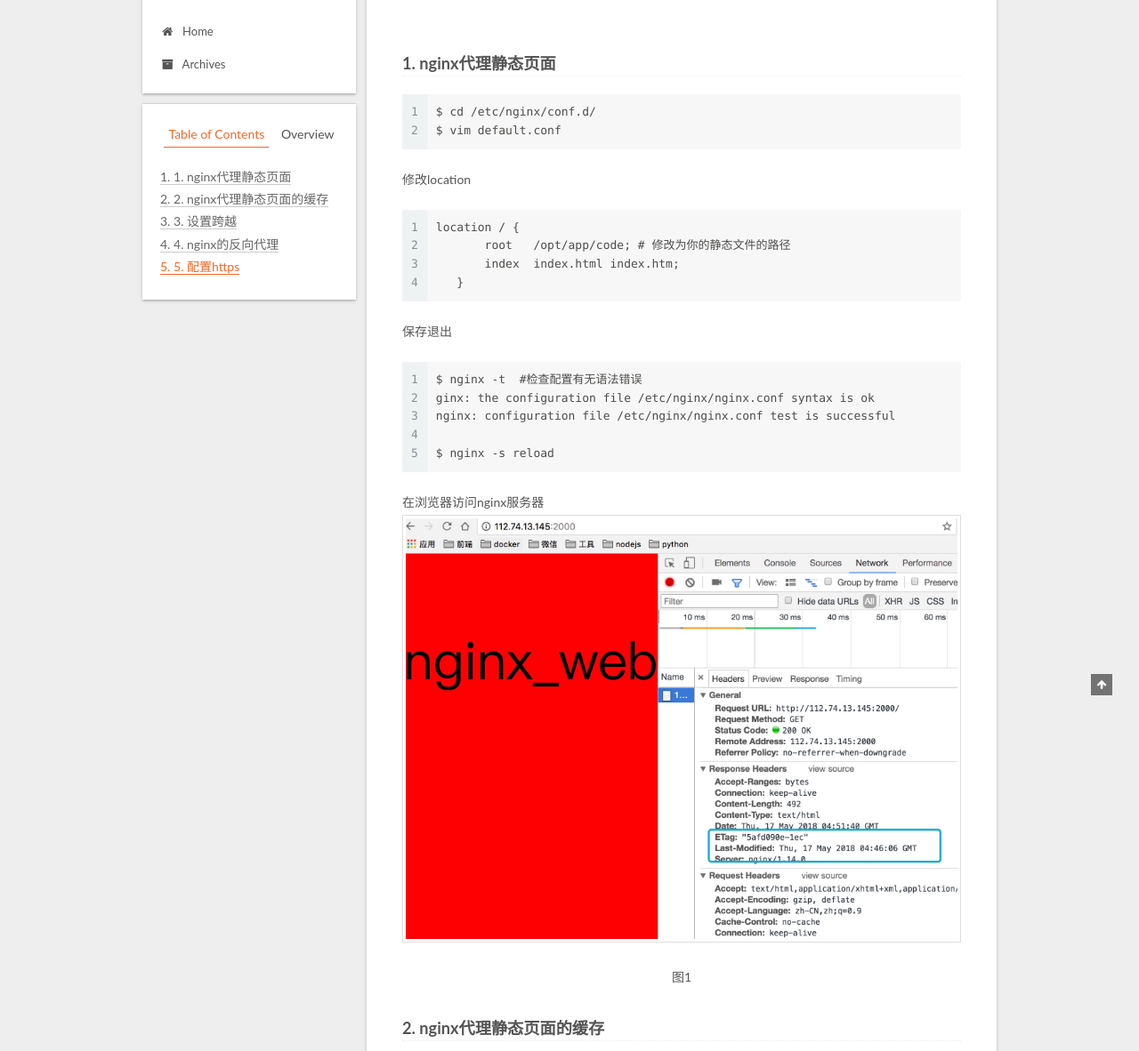
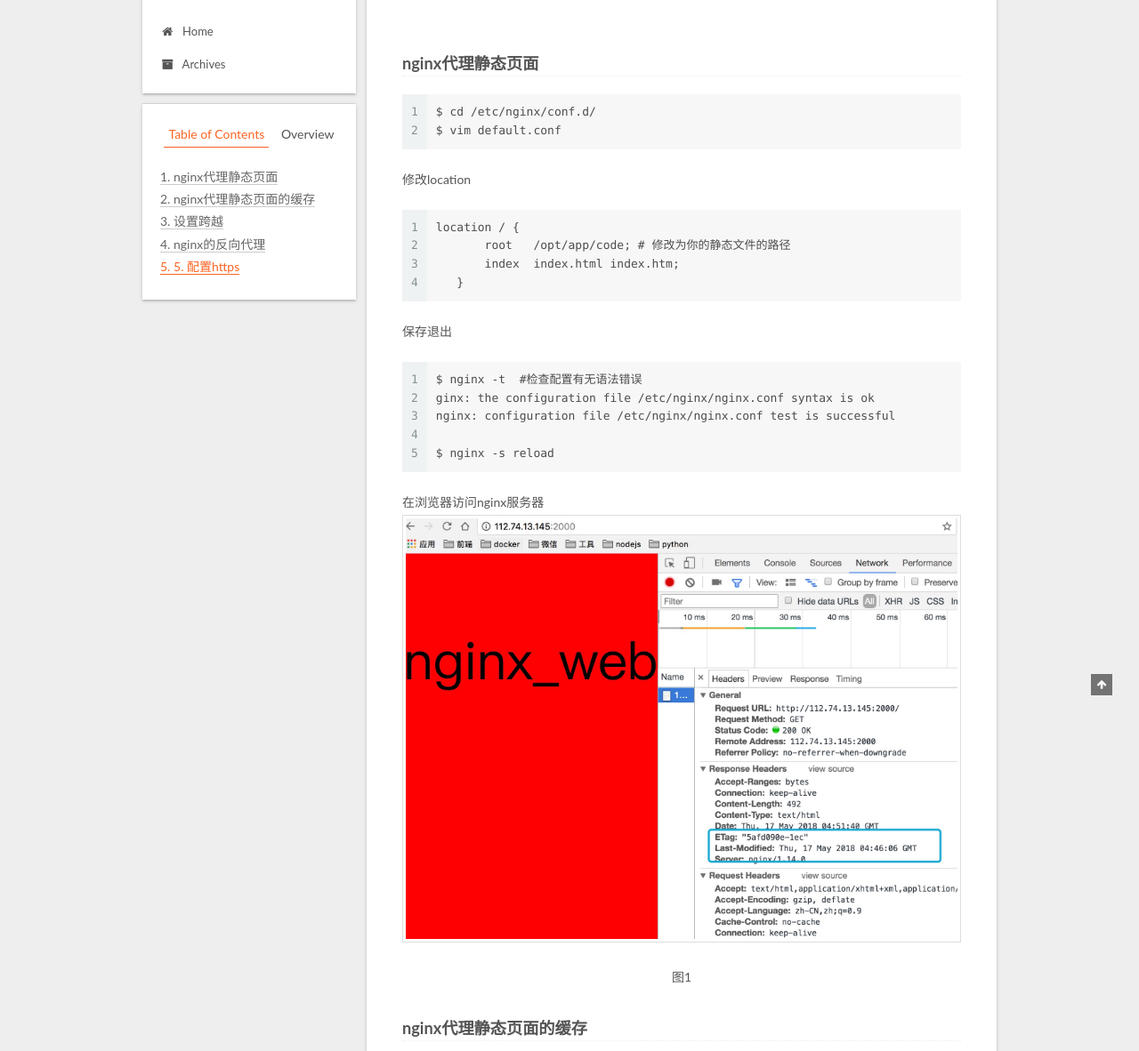
Before and after one commit to yijieyan/yijieyan.github.io, a plain HTML site: page 2018/05/17/nginx_web/index.html in a window 1280 px wide. Shown: the part 118-1300 px from the top of the page at 89% size. Drawn offline with Linux system fonts and the light colour scheme.

Commit message:
Site updated: 2018-05-17 17:02:03

```diff
--- a/2018/05/17/nginx_web/index.html
+++ b/2018/05/17/nginx_web/index.html
@@ -79,23 +79,23 @@
 
 
 
-<meta name="description" content="1. nginx代理静态页面12$ cd /etc/nginx/conf.d/$ vim default.conf 修改location 1234location / &amp;#123;       root   /opt/app/code; # 修改为你的静态文件的路径       index  index.html index.htm;   &amp;#125; 保存退出12345$ nginx -t  #">
+<meta name="description" content="nginx代理静态页面12$ cd /etc/nginx/conf.d/$ vim default.conf 修改location 1234location / &amp;#123;       root   /opt/app/code; # 修改为你的静态文件的路径       index  index.html index.htm;   &amp;#125; 保存退出12345$ nginx -t  #检查配">
 <meta name="keywords" content="node vue linux mongodb">
 <meta property="og:type" content="article">
 <meta property="og:title" content="nginx 作为web服务器的常用配置">
 <meta property="og:url" content="https://yijieyan.github.io/2018/05/17/nginx_web/index.html">
 <meta property="og:site_name" content="blog">
-<meta property="og:description" content="1. nginx代理静态页面12$ cd /etc/nginx/conf.d/$ vim default.conf 修改location 1234location / &amp;#123;       root   /opt/app/code; # 修改为你的静态文件的路径       index  index.html index.htm;   &amp;#125; 保存退出12345$ nginx -t  #">
+<meta property="og:description" content="nginx代理静态页面12$ cd /etc/nginx/conf.d/$ vim default.conf 修改location 1234location / &amp;#123;       root   /opt/app/code; # 修改为你的静态文件的路径       index  index.html index.htm;   &amp;#125; 保存退出12345$ nginx -t  #检查配">
 <meta property="og:locale" content="zh-CN">
 <meta property="og:image" content="https://yijieyan.github.io/2018/05/17/nginx_web/2.png">
 <meta property="og:image" content="https://yijieyan.github.io/2018/05/17/nginx_web/1.png">
 <meta property="og:image" content="https://yijieyan.github.io/2018/05/17/nginx_web/3.png">
 <meta property="og:image" content="https://yijieyan.github.io/2018/05/17/nginx_web/4.png">
 <meta property="og:image" content="https://yijieyan.github.io/2018/05/17/nginx_web/5.png">
-<meta property="og:updated_time" content="2018-05-17T09:00:30.000Z">
+<meta property="og:updated_time" content="2018-05-17T09:01:51.000Z">
 <meta name="twitter:card" content="summary">
 <meta name="twitter:title" content="nginx 作为web服务器的常用配置">
-<meta name="twitter:description" content="1. nginx代理静态页面12$ cd /etc/nginx/conf.d/$ vim default.conf 修改location 1234location / &amp;#123;       root   /opt/app/code; # 修改为你的静态文件的路径       index  index.html index.htm;   &amp;#125; 保存退出12345$ nginx -t  #">
+<meta name="twitter:description" content="nginx代理静态页面12$ cd /etc/nginx/conf.d/$ vim default.conf 修改location 1234location / &amp;#123;       root   /opt/app/code; # 修改为你的静态文件的路径       index  index.html index.htm;   &amp;#125; 保存退出12345$ nginx -t  #检查配">
 <meta name="twitter:image" content="https://yijieyan.github.io/2018/05/17/nginx_web/2.png">
 
 
@@ -306,14 +306,14 @@
 
 
 
-        <h3 id="1-nginx代理静态页面"><a href="#1-nginx代理静态页面" class="headerlink" title="1. nginx代理静态页面"></a>1. nginx代理静态页面</h3><figure class="highlight plain"><table><tr><td class="gutter"><pre><span class="line">1</span><br><span class="line">2</span><br></pre></td><td class="code"><pre><span class="line">$ cd /etc/nginx/conf.d/</span><br><span class="line">$ vim default.conf</span><br></pre></td></tr></table></figure>
+        <h3 id="nginx代理静态页面"><a href="#nginx代理静态页面" class="headerlink" title="nginx代理静态页面"></a>nginx代理静态页面</h3><figure class="highlight plain"><table><tr><td class="gutter"><pre><span class="line">1</span><br><span class="line">2</span><br></pre></td><td class="code"><pre><span class="line">$ cd /etc/nginx/conf.d/</span><br><span class="line">$ vim default.conf</span><br></pre></td></tr></table></figure>
 <p>修改location</p>
 <figure class="highlight plain"><table><tr><td class="gutter"><pre><span class="line">1</span><br><span class="line">2</span><br><span class="line">3</span><br><span class="line">4</span><br></pre></td><td class="code"><pre><span class="line">location / &#123;</span><br><span class="line">       root   /opt/app/code; # 修改为你的静态文件的路径</span><br><span class="line">       index  index.html index.htm;</span><br><span class="line">   &#125;</span><br></pre></td></tr></table></figure>
 <p>保存退出<br><figure class="highlight plain"><table><tr><td class="gutter"><pre><span class="line">1</span><br><span class="line">2</span><br><span class="line">3</span><br><span class="line">4</span><br><span class="line">5</span><br></pre></td><td class="code"><pre><span class="line">$ nginx -t  #检查配置有无语法错误</span><br><span class="line">ginx: the configuration file /etc/nginx/nginx.conf syntax is ok</span><br><span class="line">nginx: configuration file /etc/nginx/nginx.conf test is successful</span><br><span class="line"></span><br><span class="line">$ nginx -s reload</span><br></pre></td></tr></table></figure></p>
 <p>在浏览器访问nginx服务器<br><img src="/2018/05/17/nginx_web/2.png" alt=""></p>
 <div style="text-align:center;">图1</div>
 
-<h3> 2. nginx代理静态页面的缓存</h3>
+<h3>  nginx代理静态页面的缓存</h3>
 
 <p><img src="/2018/05/17/nginx_web/1.png" alt=""></p>
 <div style="text-align:center;">图2</div><br><img src="/2018/05/17/nginx_web/3.png" alt=""><br><div style="text-align:center;">图3</div>
@@ -332,10 +332,10 @@
 <p>从图中可以看到多了Cache-Control: max-age=7200, 7200s正好是服务器设置的2h</p>
 </blockquote>
 <p>note: 刷新页面发现request header中的Cache-Control：max-age=0<br>这个属于浏览器的行为,每次刷新页面正常有设置的缓存2h,应该不请求服务器,事实上因为request_header中的max-age=0还是会发一次请求的再让ETag去和服务器比较,决策后返回的还是304</p>
-<h3 id="3-设置跨越"><a href="#3-设置跨越" class="headerlink" title="3. 设置跨越"></a>3. 设置跨越</h3><figure class="highlight plain"><table><tr><td class="gutter"><pre><span class="line">1</span><br></pre></td><td class="code"><pre><span class="line">$ vim /etc/nginx/conf.d/default.conf</span><br></pre></td></tr></table></figure>
+<h3 id="设置跨越"><a href="#设置跨越" class="headerlink" title="设置跨越"></a>设置跨越</h3><figure class="highlight plain"><table><tr><td class="gutter"><pre><span class="line">1</span><br></pre></td><td class="code"><pre><span class="line">$ vim /etc/nginx/conf.d/default.conf</span><br></pre></td></tr></table></figure>
 <figure class="highlight plain"><table><tr><td class="gutter"><pre><span class="line">1</span><br><span class="line">2</span><br><span class="line">3</span><br><span class="line">4</span><br><span class="line">5</span><br><span class="line">6</span><br><span class="line">7</span><br></pre></td><td class="code"><pre><span class="line">location / &#123;</span><br><span class="line">       root   /opt/app/code;</span><br><span class="line">       expires 2h;</span><br><span class="line">       add_header Access-Control-Allow-Origin *;</span><br><span class="line">       add_header Access-Control-Allow-Methods GET,POST,PUT,DELETE,OPTIONS;</span><br><span class="line">       index  index.html index.htm;</span><br><span class="line">   &#125;</span><br></pre></td></tr></table></figure>
 <figure class="highlight plain"><table><tr><td class="gutter"><pre><span class="line">1</span><br><span class="line">2</span><br></pre></td><td class="code"><pre><span class="line">$ nginx -t</span><br><span class="line">$ nginx -s reload</span><br></pre></td></tr></table></figure>
-<h3 id="4-nginx的反向代理"><a href="#4-nginx的反向代理" class="headerlink" title="4. nginx的反向代理"></a>4. nginx的反向代理</h3><figure class="highlight plain"><table><tr><td class="gutter"><pre><span class="line">1</span><br><span class="line">2</span><br></pre></td><td class="code"><pre><span class="line">$ cd /etc/nginx/conf.d</span><br><span class="line">$ vim demo.conf</span><br></pre></td></tr></table></figure>
+<h3 id="nginx的反向代理"><a href="#nginx的反向代理" class="headerlink" title="nginx的反向代理"></a>nginx的反向代理</h3><figure class="highlight plain"><table><tr><td class="gutter"><pre><span class="line">1</span><br><span class="line">2</span><br></pre></td><td class="code"><pre><span class="line">$ cd /etc/nginx/conf.d</span><br><span class="line">$ vim demo.conf</span><br></pre></td></tr></table></figure>
 <figure class="highlight plain"><table><tr><td class="gutter"><pre><span class="line">1</span><br><span class="line">2</span><br><span class="line">3</span><br><span class="line">4</span><br><span class="line">5</span><br><span class="line">6</span><br><span class="line">7</span><br><span class="line">8</span><br><span class="line">9</span><br><span class="line">10</span><br><span class="line">11</span><br><span class="line">12</span><br><span class="line">13</span><br></pre></td><td class="code"><pre><span class="line">server &#123;</span><br><span class="line">        listen 8000;</span><br><span class="line">        server_name 112.74.13.145;</span><br><span class="line">        server_name_in_redirect off;</span><br><span class="line">        location / &#123;</span><br><span class="line">                proxy_set_header Host $host;</span><br><span class="line">                proxy_set_header X-Real-IP $remote_addr;</span><br><span class="line">                proxy_set_header X-Forwarded-For $proxy_add_x_forwarded_for;</span><br><span class="line">                proxy_buffering off;</span><br><span class="line">                proxy_pass http://112.74.13.145:2000;</span><br><span class="line">                proxy_redirect off;</span><br><span class="line">        &#125;</span><br><span class="line">&#125;</span><br></pre></td></tr></table></figure>
 <figure class="highlight plain"><table><tr><td class="gutter"><pre><span class="line">1</span><br><span class="line">2</span><br></pre></td><td class="code"><pre><span class="line">$ nginx -t</span><br><span class="line">$ nginx -s reload</span><br></pre></td></tr></table></figure>
 <p>通过浏览器访问<br><img src="/2018/05/17/nginx_web/5.png" alt=""></p>
@@ -486,7 +486,7 @@
 
 
 
-              <div class="post-toc-content"><ol class="nav"><li class="nav-item nav-level-3"><a class="nav-link" href="#1-nginx代理静态页面"><span class="nav-number">1.</span> <span class="nav-text">1. nginx代理静态页面</span></a></li><li class="nav-item nav-level-3"><a class="nav-link" href="#undefined"><span class="nav-number">2.</span> <span class="nav-text"> 2. nginx代理静态页面的缓存</span></a></li><li class="nav-item nav-level-3"><a class="nav-link" href="#3-设置跨越"><span class="nav-number">3.</span> <span class="nav-text">3. 设置跨越</span></a></li><li class="nav-item nav-level-3"><a class="nav-link" href="#4-nginx的反向代理"><span class="nav-number">4.</span> <span class="nav-text">4. nginx的反向代理</span></a></li><li class="nav-item nav-level-3"><a class="nav-link" href="#5-配置https"><span class="nav-number">5.</span> <span class="nav-text">5. 配置https</span></a></li></ol></div>
+              <div class="post-toc-content"><ol class="nav"><li class="nav-item nav-level-3"><a class="nav-link" href="#nginx代理静态页面"><span class="nav-number">1.</span> <span class="nav-text">nginx代理静态页面</span></a></li><li class="nav-item nav-level-3"><a class="nav-link" href="#undefined"><span class="nav-number">2.</span> <span class="nav-text">  nginx代理静态页面的缓存</span></a></li><li class="nav-item nav-level-3"><a class="nav-link" href="#设置跨越"><span class="nav-number">3.</span> <span class="nav-text">设置跨越</span></a></li><li class="nav-item nav-level-3"><a class="nav-link" href="#nginx的反向代理"><span class="nav-number">4.</span> <span class="nav-text">nginx的反向代理</span></a></li><li class="nav-item nav-level-3"><a class="nav-link" href="#5-配置https"><span class="nav-number">5.</span> <span class="nav-text">5. 配置https</span></a></li></ol></div>
 
 
           </div>
--- a/css/main.css
+++ b/css/main.css
@@ -1823,7 +1823,7 @@ pre .javascript .function {
   width: 4px;
   height: 4px;
   border-radius: 50%;
-  background: #bbf5ff;
+  background: #5be3ff;
 }
 .links-of-blogroll {
   font-size: 13px;
```
Also changed, not shown: index.html (+4 -4 lines).
